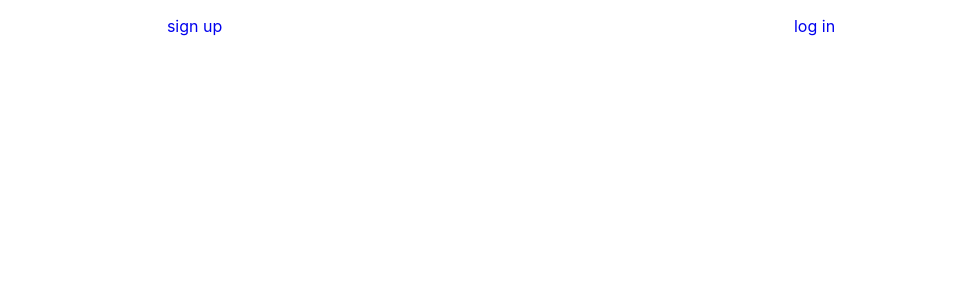
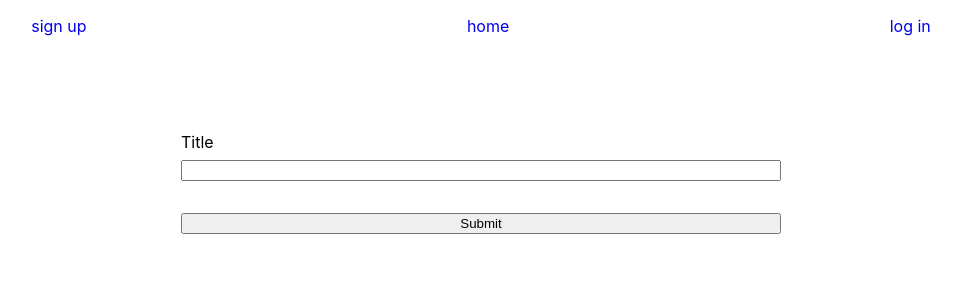
Before and after one commit to ViktorJT/recipy-client, a React (Create React App) app: page / in a window 1280 px wide. Shown: the top 300 px of the page, without its empty margins (159-1120 px from the left). Built offline with nearby package versions, Linux system fonts and the light colour scheme; no server answers.

Commit message:
:sparkles: Added forms to create cookbooks

```diff
--- a/src/App.js
+++ b/src/App.js
@@ -3,6 +3,8 @@ import {Switch, Route} from 'react-router-dom';
 import AuthService from './components/auth/auth-service';
 import RegisterForm from './components/auth/registerform/RegisterForm';
 import LoginForm from './components/auth/loginform/LoginForm';
+import CookbooksList from './components/cookbooks/cookbookslist/CookbooksList';
+import CookbookDetails from './components/cookbooks/cookbookdetails/CookbookDetails';
 import NavBar from './components/navbar/NavBar';
 import './App.css';
 
@@ -41,8 +43,8 @@ class App extends Component {
         <div className="App">
           <NavBar userInSession={this.state.loggedInUser} getUser={this.getTheUser} />
           <Switch>
-            {/* <Route exact path="/projects" component={ProjectList}/> */}
-            {/* <Route exact path="/projects/:id" component={ProjectDetails} /> */}
+            <Route exact path="/" component={CookbooksList} />
+            <Route exact path="/cookbooks/:id" component={CookbookDetails} />
           </Switch>
         </div>
       );
@@ -53,8 +55,8 @@ class App extends Component {
           <Switch>
             <Route exact path="/signup" render={() => <RegisterForm getUser={this.getTheUser} />} />
             <Route exact path="/login" render={() => <LoginForm getUser={this.getTheUser} />} />
-            {/* <Route exact path="/projects" component={ProjectList}/> */}
-            {/* <Route exact path="/projects/:id" component={ProjectDetails} /> */}
+            <Route exact path="/" component={CookbooksList} />
+            <Route exact path="/cookbooks/:id" component={CookbookDetails} />
           </Switch>
         </div>
       );
--- a/src/components/auth/loginform/LoginForm.js
+++ b/src/components/auth/loginform/LoginForm.js
@@ -5,7 +5,7 @@ import AuthService from '../auth-service';
 import './LoginForm.css';
 
 export default function LoginForm(props) {
-  // ! useForm has a reset function to reset the values after submit, but only if default values are passed. see api docs for react-hook-form
+  // ! useForm has a reset function to reset the values after submit, but only if default values are passed. need to check api docs for react-hook-form
   const {register, handleSubmit, errors} = useForm();
   const service = new AuthService();
   const [submitting, setSubmitting] = useState(false);
--- a/src/components/auth/registerform/RegisterForm.js
+++ b/src/components/auth/registerform/RegisterForm.js
@@ -5,7 +5,7 @@ import AuthService from '../auth-service';
 import './RegisterForm.css';
 
 export default function RegisterForm(props) {
-  // ! useForm has a reset function to reset the values after submit, but only if default values are passed. see api docs for react-hook-form
+  // ! useForm has a reset function to reset the values after submit, but only if default values are passed. need to check api docs for react-hook-form
   const {register, handleSubmit, errors} = useForm();
   const service = new AuthService();
   const [submitting, setSubmitting] = useState(false);
--- /dev/null
+++ b/src/components/cookbooks/addcookbook/AddCookbook.js
@@ -0,0 +1,57 @@
+import React, {useState} from 'react';
+import {useForm} from 'react-hook-form';
+import axios from 'axios';
+import './AddCookbook.css';
+
+// import AuthService from '../auth-service'; <= Needed?
+
+export default function AddCookbook(props) {
+  // ! useForm has a reset function to reset the values after submit, but only if default values are passed. see api docs for react-hook-form
+  const {register, handleSubmit, errors} = useForm();
+  const [submitting, setSubmitting] = useState(false);
+
+  // const service = new AuthService(); <= Needed?
+
+  return (
+    <div>
+      <form
+        onSubmit={handleSubmit(async (onSubmit) => {
+          setSubmitting(true);
+
+          // * ADD AXIOS CALL HERE
+          // * USE AUTH SERVICE TO CHECK IF USER IS LOGGED IN?
+          axios.post('http://localhost:5000/api/cookbooks', {title: onSubmit.title}).then(() => {
+            console.log('Successfully created new Cookbook');
+            props.getData();
+          });
+
+          // service
+          //   .signup(onSubmit.username, onSubmit.password)
+          //   .then((res) => {
+          //     console.log('signup successful!');
+          //     props.getUser(res);
+          //   })
+          //   .catch((error) => console.log(error));
+
+          setSubmitting(false);
+        })}
+      >
+        <div>
+          <label htmlFor="title">Title</label>
+          <input
+            type="text"
+            autoComplete="off"
+            name="title"
+            ref={register({
+              required: 'title is required',
+            })}
+          />
+          {errors.title ? <p className="error">{errors.title.message}</p> : null}
+        </div>
+        <button type="submit" disabled={submitting}>
+          Submit
+        </button>
+      </form>
+    </div>
+  );
+}
--- /dev/null
+++ b/src/components/cookbooks/cookbookdetails/CookbookDetails.js
@@ -0,0 +1,14 @@
+import React, {Component} from 'react';
+import axios from 'axios';
+import {Link, Redirect} from 'react-router-dom';
+import './CookbookDetails.css';
+
+class CookbookDetails extends Component {
+  state = {};
+
+  render() {
+    return <div>Welcome to cookbook details page!</div>;
+  }
+}
+
+export default CookbookDetails;
--- /dev/null
+++ b/src/components/cookbooks/cookbookslist/CookbooksList.js
@@ -0,0 +1,46 @@
+// components/cookbooks/CookbookList.js
+
+import React, {Component} from 'react';
+import axios from 'axios';
+import {Link} from 'react-router-dom';
+
+import AddCookbook from '../addcookbook/AddCookbook';
+
+class CookbookList extends Component {
+  state = {listOfCookbooks: []};
+
+  getAllCookbooks = () => {
+    axios.get(`http://localhost:5000/api/cookbooks`).then((responseFromApi) => {
+      this.setState({
+        listOfCookbooks: responseFromApi.data,
+      });
+    });
+  };
+
+  componentDidMount() {
+    this.getAllCookbooks();
+  }
+
+  render() {
+    return (
+      <div>
+        <div>
+          <AddCookbook getData={() => this.getAllCookbooks()} />
+        </div>
+        <div>
+          {this.state.listOfCookbooks.map((cookbook) => {
+            return (
+              <div key={cookbook._id}>
+                <Link to={`/cookbooks/${cookbook._id}`}>
+                  <h3>{cookbook.title}</h3>
+                </Link>
+              </div>
+            );
+          })}
+        </div>
+      </div>
+    );
+  }
+}
+
+export default CookbookList;
--- a/src/components/navbar/NavBar.css
+++ b/src/components/navbar/NavBar.css
@@ -7,6 +7,7 @@ nav ul {
   flex-flow: row nowrap;
   justify-content: space-around;
   align-items: center;
+  padding: 0;
 }
 
 li {
--- a/src/components/navbar/NavBar.js
+++ b/src/components/navbar/NavBar.js
@@ -28,6 +28,9 @@ class NavBar extends Component {
               <p>{this.state.loggedInUser.username}</p>
             </li>
             <li>
+              <Link to="/">home</Link>
+            </li>
+            <li>
               <button onClick={() => this.logoutUser()}>log out</button>
             </li>
           </ul>
@@ -41,6 +44,9 @@ class NavBar extends Component {
               <Link to="/signup">sign up</Link>
             </li>
             <li>
+              <Link to="/">home</Link>
+            </li>
+            <li>
               <Link to="/login">log in</Link>
             </li>
           </ul>
```
Also changed, not shown: src/components/cookbooks/addcookbook/AddCookbook.css (added), src/components/cookbooks/cookbookdetails/CookbookDetails.css (added), src/components/cookbooks/cookbookslist/CookbooksList.css (added).
